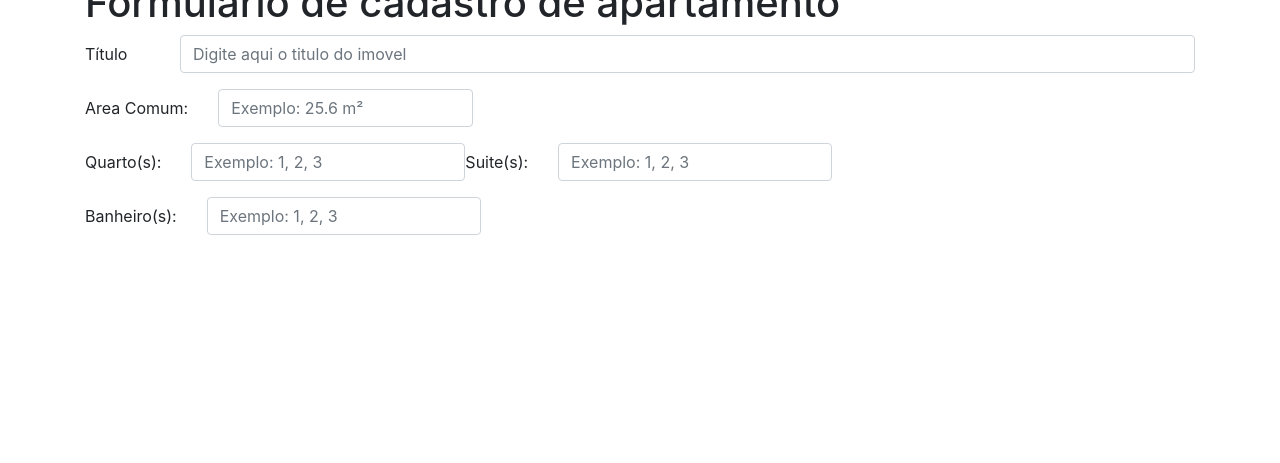
After one commit to raiarruda/imoveisinvestimentos, a PHP site: page /views/form-apartamento.php in a window 1280 px wide. The commit adds this page. Shown: the part 337-800 px from the top of the page. Run offline with PHP 8.4, Linux system fonts and the light colour scheme.

Commit message:
adição do form-apartamento

```diff
--- a/views/cabecalho.php
+++ b/views/cabecalho.php
@@ -14,7 +14,7 @@
     <div class="container-fluid">
         <header>
             <nav class="navbar navbar-expand-lg navbar-light bg-light">
-                <a href="index.php"><img src="https://place-hold.it/100"></a>
+                <a href="/imoveisinvestimentos/index.php"><img src="https://place-hold.it/100"></a>
                 <button class="navbar-toggler" type="button" data-toggle="collapse" data-target="#navbarSupportedContent" aria-controls="navbarSupportedContent" aria-expanded="false" aria-label="Toggle navigation">
                     <span class="navbar-toggler-icon"></span>
                 </button>
--- /dev/null
+++ b/views/form-apartamento.php
@@ -0,0 +1,46 @@
+<?php require_once("cabecalho.php"); ?>
+<?php require_once("../models/loja.php"); ?>
+
+
+<h1>Formulário de cadastro de apartamento</h1>
+<form action="adiciona-loja.php" method="POST">
+<!-- Título -->
+    <div class="form-group row">
+            <label class="col-md-1 col-form-label" for="titulo">Título</label>
+                <div class="col-sm-11">
+                    <input type="text"  class="form-control" placeholder="Digite aqui o titulo do imovel" name="titulo">
+                </div>
+     </div>
+
+<!-- Área -->
+    <div class="form-group row">
+        <label class="col-auto col-form-label" for="area_comuns">Area Comum:</label>
+            <div class="col-lg-3">
+                <input  type="number" step="0.05" min="0"  class="form-control" placeholder="Exemplo: 25.6 m² " name="area_comuns">
+            </div>
+    </div>
+<!-- Comodos -->
+<div class="container">
+    <div class="row">
+        <div class="form-group row">
+            <label class="col-md-auto col-form-label" for="quartos">Quarto(s):</label>
+                <div class="col-sm-auto">
+                    <input  type="number" step="1" min="0"  class="form-control" placeholder="Exemplo: 1, 2, 3 " name="quartos">
+                </div>
+        </div>
+
+        <div class="form-group row">
+            <label class="col-md-auto col-form-label" for="suite">Suite(s):</label>
+                <div class="col-sm">
+                    <input  type="number" step="1" min="0"  class="form-control" placeholder="Exemplo: 1, 2, 3 " name="suite">
+                </div>
+        </div>
+
+        <div class="form-group row">
+            <label class="col-md-auto col-form-label" for="banheiro">Banheiro(s):</label>
+                <div class="col-sm">
+                    <input  type="number" step="1" min="0"  class="form-control" placeholder="Exemplo: 1, 2, 3 " name="banheiro">
+                </div>
+        </div>
+    </div>
+</div>
```
Also changed, not shown: views/form-loja.php (+7 -7 lines).
